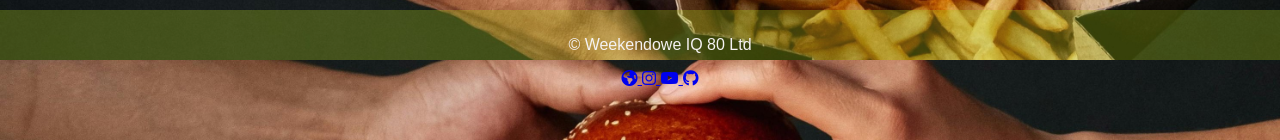
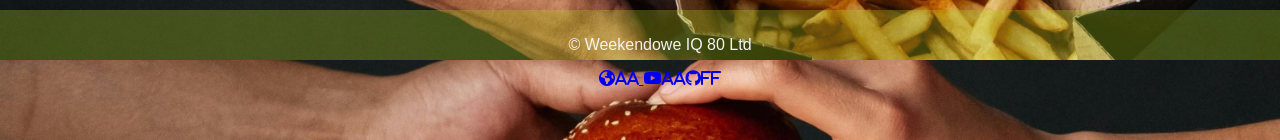
Before and after one commit to Programophobia/Zakupy-w-Zabce-w-niedziele, a website: page index.html in a window 1280 px wide. Shown: the part 740-880 px from the top of the page. Drawn offline with Linux system fonts and the light colour scheme.

Commit message:
Replace icon elements with text placeholders

```diff
--- a/index.html
+++ b/index.html
@@ -31,19 +31,19 @@
             <p class="text-light m-0">&copy; Weekendowe IQ 80 Ltd</p>
 
             <a href="https://www.annapowaska.com/" class="text-white">
-                <i class="fa-solid fa-earth-americas"></i>
+                <i class="fa-solid fa-earth-americas">aa</i>
             </a>
 
             <a class="text-white" href="https://www.instagram.com/faces.from.the.world/">
-                <i class="fa-brands fa-instagram"></i>
+                <i class="fa-brands fa-instagram>aa</i>
             </a>
 
             <a class="text-white" href="https://www.youtube.com/">
-                <i class="fa-brands fa-youtube"></i>
+                <i class="fa-brands fa-youtube">aa</i>
             </a>
 
             <a class="text-white" href="https://github.com/Programophobia">
-                <i class="fa-brands fa-github"></i>
+                <i class="fa-brands fa-github">ff</i>
             </a>
 
         </div>
```
